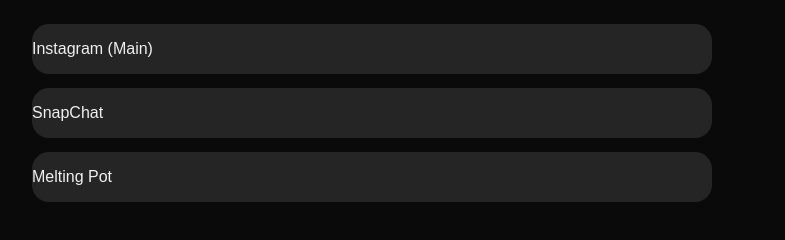
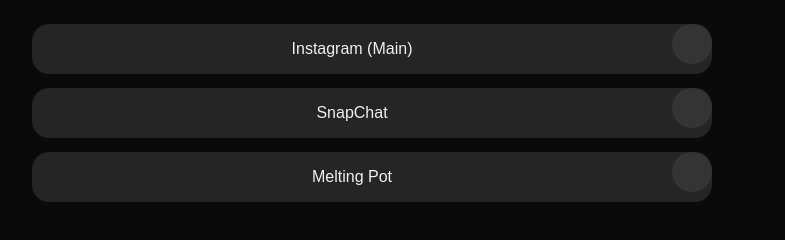
Before and after one commit to jecorrea-cloud/linktree-clone, a plain HTML site: page index.html in a window 1280 px wide. Shown: the part 242-482 px from the top of the page, without its empty margins (268-1053 px from the left). Drawn offline with Linux system fonts and the light colour scheme; a web font is replaced by a local one.

Commit message:
share button

```diff
--- a/style.css
+++ b/style.css
@@ -50,11 +50,20 @@ body {
     background-color: rgb(37,37,37);
     margin: 7px;
     border-radius: 17px;
+    display: flex;
+    justify-content: space-between;
 }
 
 .tile:hover {
     transition: cubic-bezier(.07, 1.41, .82, 1.41) 0.2s;
     transform: scale(1.02);
+}
+
+.tile-share-button {
+    width: 40px;
+    height: 40px;
+    border-radius: 20px;
+    background-color: rgb(52,52,52);
 }
 
 header{
```
